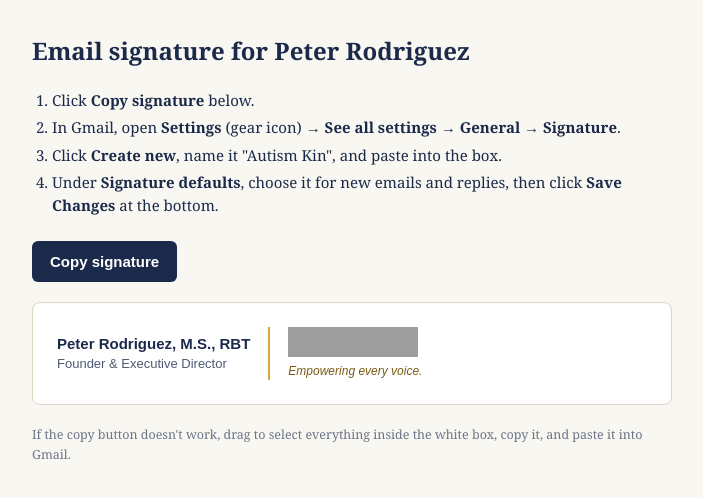
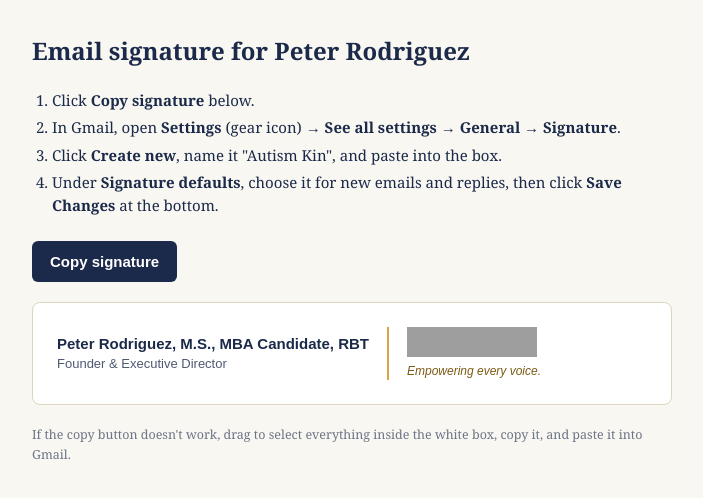
Before and after one commit to autismkinassociation/autismkin-website, a plain HTML site: page email/peter.html in a window 1280 px wide. Shown: the whole page, without its empty margins (288-991 px from the left). Drawn offline with Linux system fonts and the light colour scheme; grey boxes are pictures that could not be loaded.

Commit message:
Email signatures: add credentials (MBA Candidate, B.A., RBT)
Co-Authored-By: Claude Opus 5.5 <noreply@anthropic.com>
Claude-Session: https://claude.ai/code/session_014woxjnhFj2CaVZWU84Xxu9

```diff
--- a/email/peter.html
+++ b/email/peter.html
@@ -21,12 +21,12 @@ button:focus-visible{outline:3px solid #D9A441;outline-offset:2px}
 <div class="box" id="sig"><table cellpadding="0" cellspacing="0" border="0" style="border-collapse:collapse;font-family:Arial,Helvetica,sans-serif;">
 <tr>
 <td valign="middle" style="padding:0 18px 0 0">
-<div style="font-family:Arial,Helvetica,sans-serif;font-size:15px;font-weight:bold;color:#1B2A4A;line-height:20px">Peter Rodriguez, M.S., RBT</div>
+<div style="font-family:Arial,Helvetica,sans-serif;font-size:15px;font-weight:bold;color:#1B2A4A;line-height:20px;white-space:nowrap">Peter Rodriguez, M.S., MBA Candidate, RBT</div>
 <div style="font-family:Arial,Helvetica,sans-serif;font-size:13px;color:#4E5A72;line-height:19px">Founder &amp; Executive Director</div>
 </td>
 <td valign="middle" style="padding:0 0 0 18px;border-left:2px solid #D9A441">
 <a href="https://autismkin.com"><img src="https://autismkin.com/img/email/signature-logo.png" alt="Autism Kin Association" width="130" height="30" style="display:block;border:0;width:130px;height:30px"></a>
-<div style="font-family:Arial,Helvetica,sans-serif;font-size:12px;font-style:italic;color:#7C5A14;line-height:18px;padding:5px 0 0 0">Empowering every voice.</div>
+<div style="font-family:Arial,Helvetica,sans-serif;font-size:12px;font-style:italic;color:#7C5A14;line-height:18px;padding:5px 0 0 0;white-space:nowrap">Empowering every voice.</div>
 </td>
 </tr>
 </table></div>
```
Also changed, not shown: email/jacqueline.html (+2 -2 lines), email/joseph.html (+2 -2 lines).
